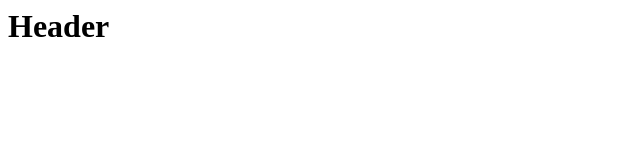
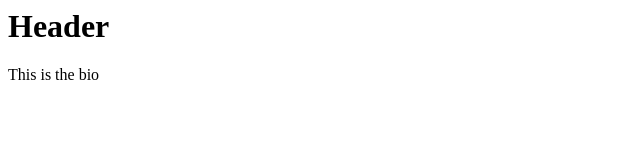
Before and after one commit to HPlhak/nicholas-website, a plain HTML site: page index.html in a window 1280 px wide. Shown: the full height of the page, 0-640 px from the left. Drawn offline with Linux system fonts and the light colour scheme.

Commit message:
Bio is added

```diff
--- a/index.html
+++ b/index.html
@@ -3,6 +3,7 @@
 <head></head>
 <body>
   <h1>Header</h1>
+  <p>This is the bio</p>
 <body>
 
 </html>
```
